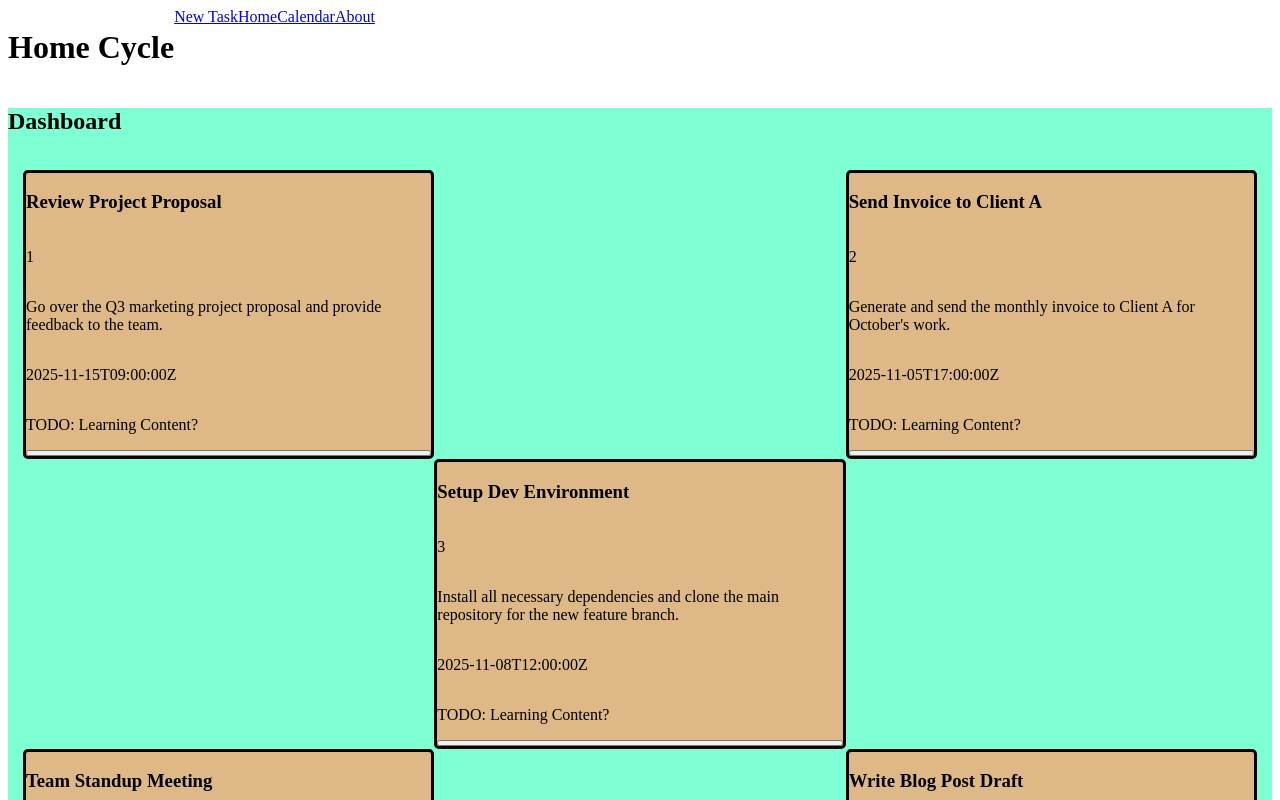
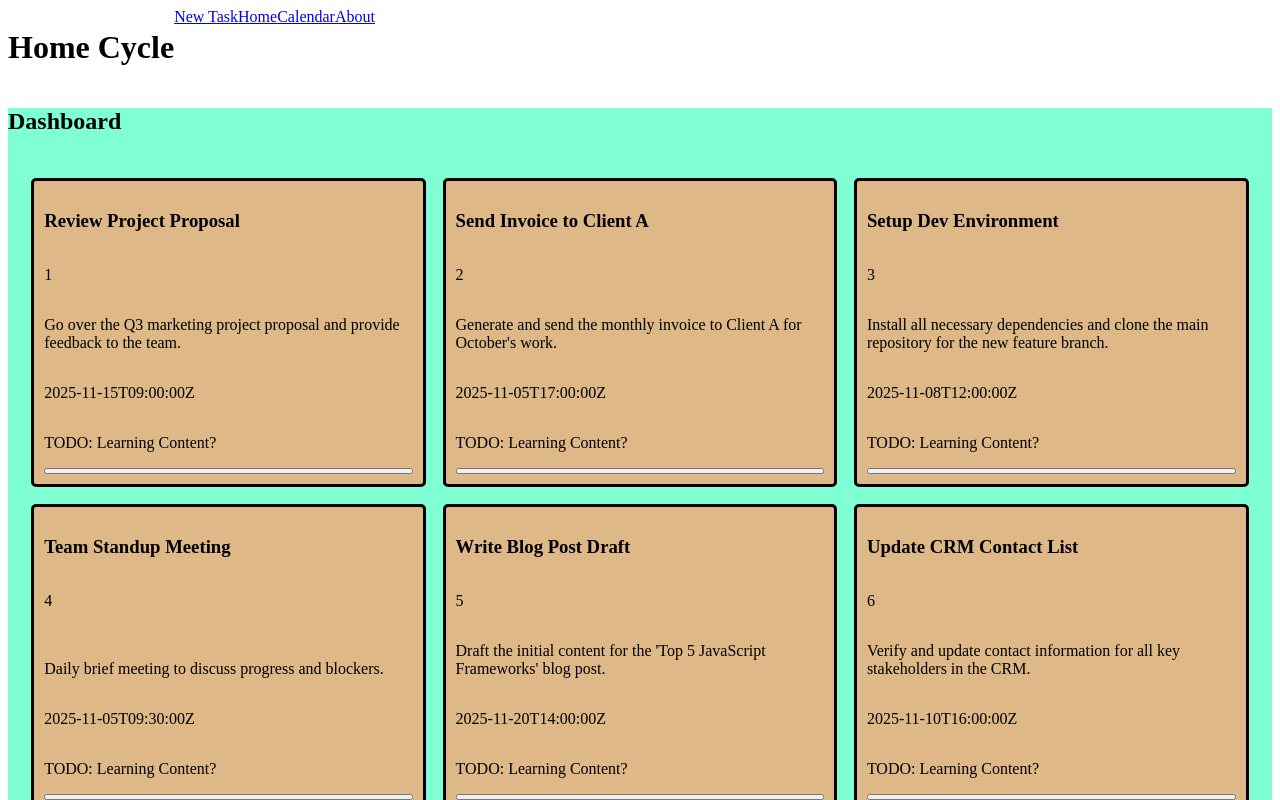
Before and after one commit to capndenney/home-cycle, a React (Vite) app: page / in a window 1280 px wide. Shown: the top 800 px of the page. Built offline with nearby package versions, Linux system fonts and the light colour scheme.

Commit message:
card spacing added, fixed checkerboarding

```diff
--- a/src/App.css
+++ b/src/App.css
@@ -17,12 +17,12 @@ main {
 
 .tasks-section {
     display: grid;
-    grid-template-columns: 1fr minmax(300px 1fr);
+    grid-template-columns: 1fr;
     padding: 15px;
 }
 
 
-@media screen and (min-width: 480px) {
+@media screen and (min-width: 330px) {
 
 }
 
--- a/src/components/common/Card.jsx
+++ b/src/components/common/Card.jsx
@@ -1,8 +1,12 @@
 import "./card.css";
+import Spacer from "./Spacer";
 
 const Card = ({ viewType, children }) => {
     return (
+        <>
         <div className={`card ${viewType}`}>{children}</div>
+        {/* <Spacer /> */}
+        </>
     )
 }
 
--- a/src/components/common/card.css
+++ b/src/components/common/card.css
@@ -5,4 +5,6 @@
     border: 3px solid;
     border-color: black;
     background-color: burlywood;
+    padding: 10px;
+    margin: 2%;
 }
--- a/src/components/layout/TasksSection.jsx
+++ b/src/components/layout/TasksSection.jsx
@@ -13,7 +13,6 @@ const TasksSection = () => {
           description={task.description}
           dueDate={task.dueDate}
         />
-        <Spacer marginY="10px" />
       </>
     );
   });
```
